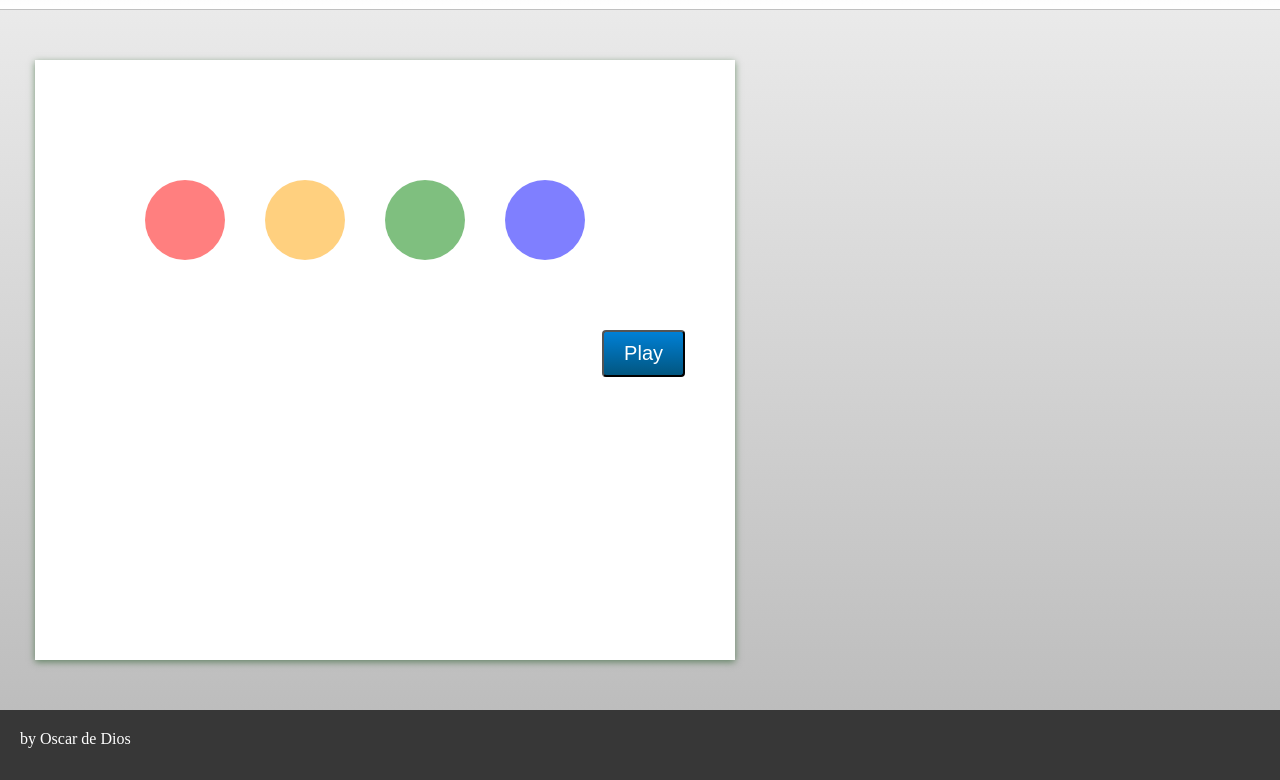
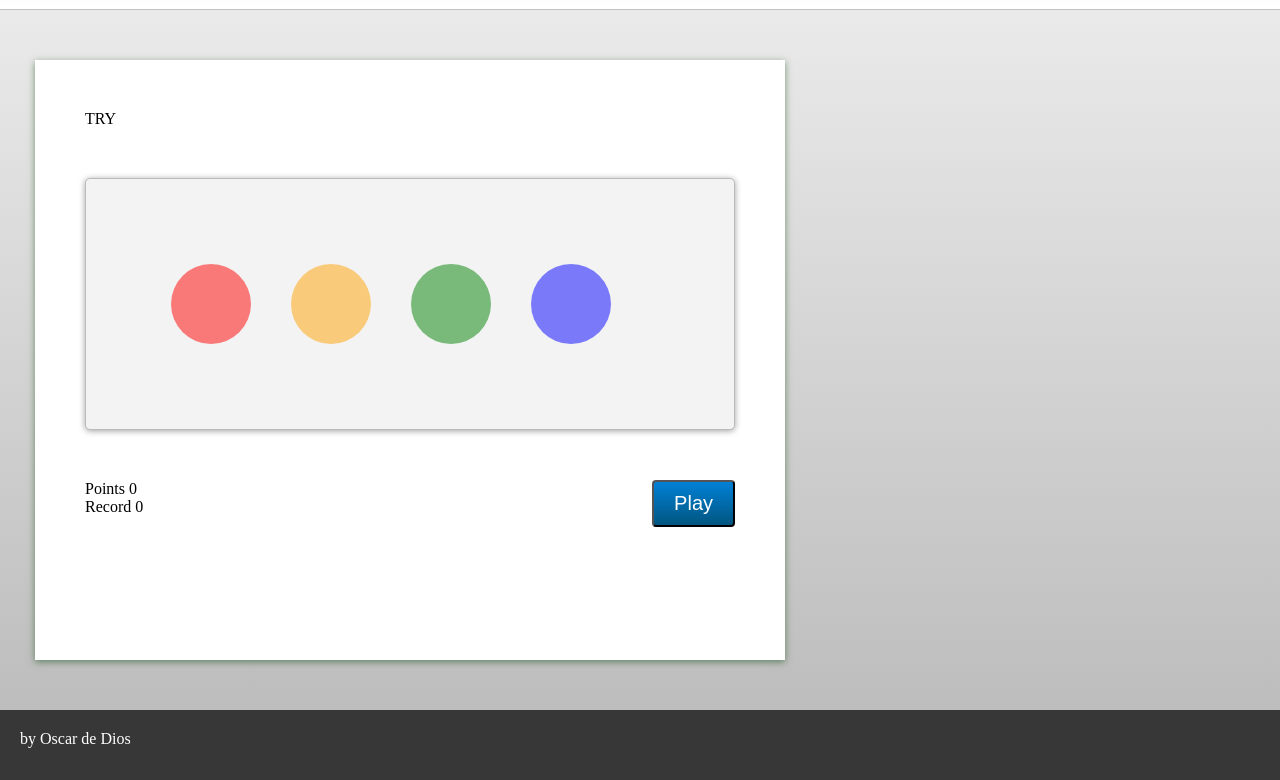
Before and after one commit to OscarDeDios/SimonGame, a website: page dev/index.html in a window 1280 px wide. Both pictures are taken after a click on the button "Play". Shown: the part 97-877 px from the top of the page. Drawn offline with Linux system fonts and the light colour scheme.

Commit message:
adding points

```diff
--- a/dev/css/style.scss
+++ b/dev/css/style.scss
@@ -51,17 +51,24 @@ header {
 
 .game-section {
     margin: 50px 20px;
-    width: 600px;
+    width: 100%;
     height: 500px;
     background-color: white;
     box-shadow: 0 2px 7px rgba(2,67,4,.5);
     padding: 50px;
+    max-width: 650px;
 }
 
 
 .color-targets {
     margin: 50px auto;
     display: block;
+    border: 1px solid #BBBBBB;
+    border-radius: 5px;
+    box-shadow: 0 1px 6px rgba(160,160,160,1.0);
+    padding: 10%;
+    background-color: #f3f3f3;
+
     .color-target {
         width: 80px;
         height: 80px;
--- a/dev/index.html
+++ b/dev/index.html
@@ -12,6 +12,7 @@
 
     <section class="container">
         <section class="game-section">
+            <span id="message"></span>
             <ul class="color-targets">
                 <li id="target0" class="color-target red" data-item="0">
                 <li id="target1" class="color-target yellow" data-item="1">
@@ -19,12 +20,18 @@
                 <li id="target3" class="color-target blue" data-item="3">
             </ul>
             <button id="play-button">Play</button>
+            <div class="points">
+                Points
+                <span id="points">0</span>
+            </div>
+            <div class="points">
+                Record
+                <span id="record">0</span>
+            </div>
         </section>
     </section>
+
     <footer>by Oscar de Dios</footer>
-
-
-
     <script src="js/utils.js"></script>
 	<script src="js/main.js"></script>
 </body>
--- a/dev/js/main.js
+++ b/dev/js/main.js
@@ -1,24 +1,31 @@
-var Main = (function () {
+var Main = (function() {
     'use strict';
 
+    var NUMBER_ITEMS = 4;
     var sequence = [];
     var numberTry = 0;
     var intSeq;
+    var record = 0;
+
     /* ------------------------------------------------------------------------------------------------*/
     /*                                    Initialize                                                   */
     /* ------------------------------------------------------------------------------------------------*/
     var init = function() {
 
         document.getElementById('play-button').addEventListener('click', playGame);
-
+        if (localStorage.getItem('record')) {
+            record = localStorage.getItem('record');
+            document.getElementById('record').innerHTML = record;
+        }
     }
 
     /* ------------------------------------------------------------------------------------------------*/
     /*                           INTERNAL FUNCTIONS                                                    */
     /* ------------------------------------------------------------------------------------------------*/
-var playGame = function () {
+    var playGame = function() {
         sequence = [];
         numberTry = 0;
+        document.getElementById('points').innerHTML = numberTry;
         document.querySelector('.color-targets').removeEventListener('click', clickColor);
         document.querySelector('.color-targets').addEventListener('click', clickColor);
         addSequence();
@@ -30,42 +37,56 @@ var addSequence = function() {
     }
 
     var showSequence = function() {
+        showMessage("Memorize...");
         var i = 0;
         intSeq = setInterval(function() {
             clickEffect(sequence[i]);
             i++;
             if (i === sequence.length) {
                 clearInterval(intSeq);
+                showMessage("TRY");
             }
-    },800);
+        }, 800);
     }
 
-var clickColor = function (evt) {
+    var clickColor = function(evt) {
         var item = evt.target.dataset.item;
-    clickEffect(item);
+        console.log(item);
+        console.log(sequence);
+
         if (sequence[numberTry] != item) {
             document.querySelector('.color-targets').removeEventListener('click', clickColor);
-        console.log('fallo');
+            showMessage("Error!, play again");
         } else {
-            numberTry++
+            numberTry++;
+            document.getElementById('points').innerHTML = numberTry;
+            if (numberTry > record) {
+                record = numberTry;
+                document.getElementById('record').innerHTML = record;
+                localStorage.setItem('record', record);
+            }
             if (numberTry == sequence.length) {
                 numberTry = 0;
                 setTimeout(addSequence, 600);
             }
         }
+        clickEffect(item);
     }
 
-var generateNext = function () {
-    return (Math.floor(Math.random()*4));
+    var generateNext = function() {
+        return (Math.floor(Math.random() * NUMBER_ITEMS));
     }
 
     var clickEffect = function(colorItem) {
         Utils.addClass(document.getElementById('target' + colorItem), 'selected');
-    setTimeout(function(){
+        setTimeout(function() {
             Utils.removeClass(document.getElementById('target' + colorItem), 'selected');
-    },300);
+        }, 300);
     }
 
+    var showMessage = function(message) {
+        document.getElementById('message').innerHTML = message;
+    }
 
 
     return {
--- a/gulpfile.js
+++ b/gulpfile.js
@@ -60,6 +60,7 @@ gulp.task('dev', function() {
     });
 
 
-    gulp.watch([config.jsDir,config.cssDir,"./dev/index.html"], ['sass', browserSync.reload]);
+    gulp.watch([config.jsDir,"./dev/index.html"], browserSync.reload);
+    gulp.watch([config.cssDir], ['sass', browserSync.reload]);
 
 });
```
Also changed, not shown: dev/css/style.css. Lines whose indentation alone changed are shown as unchanged.
